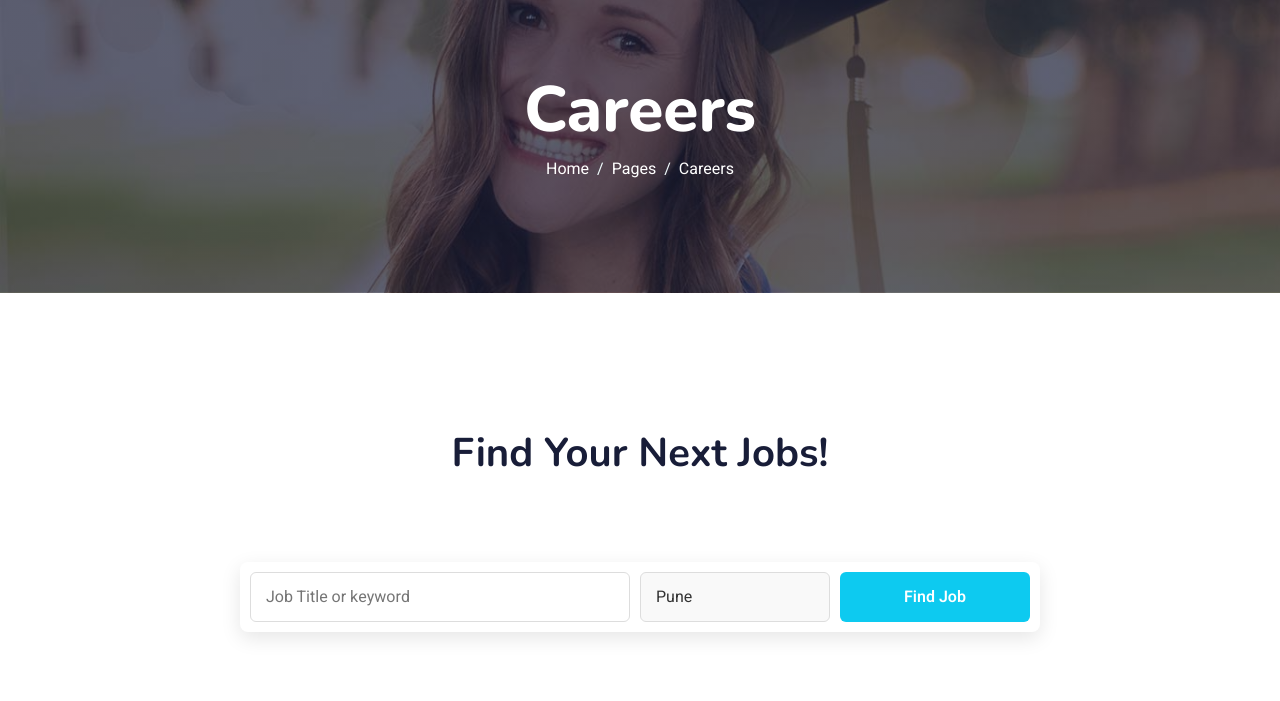
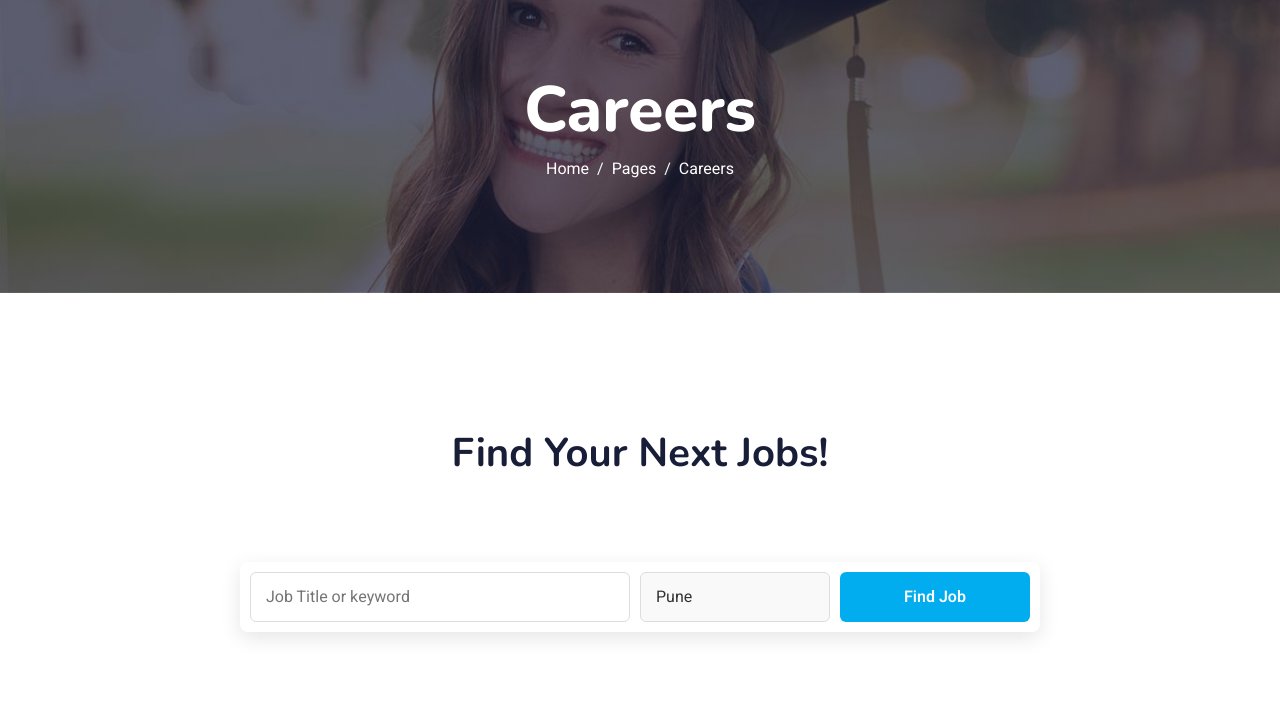
Before and after one commit to Shivamyadav2812/ABiS_Project, a plain HTML site: page careers.html in a window 1280 px wide. Shown: the part 99-800 px from the top of the page. Drawn offline with nearby package versions, Linux system fonts and the light colour scheme.

Commit message:
Changed css

```diff
--- a/css/style.css
+++ b/css/style.css
@@ -282,7 +282,7 @@ form.search-box .search-form button {
   height: 50px;
   border: none;
   border-radius: 6px;
-  background-color: #0dcaf0;
+  background-color: #01adef;
   color: #fff;
   font-size: 16px;
   font-weight: bold;
@@ -291,7 +291,7 @@ form.search-box .search-form button {
 }
 
 form.search-box .search-form button:hover {
-  background-color: #0dcaf0;
+  background-color: #2bc5d4;
 }
 
 @media (max-width: 768px) {
```
